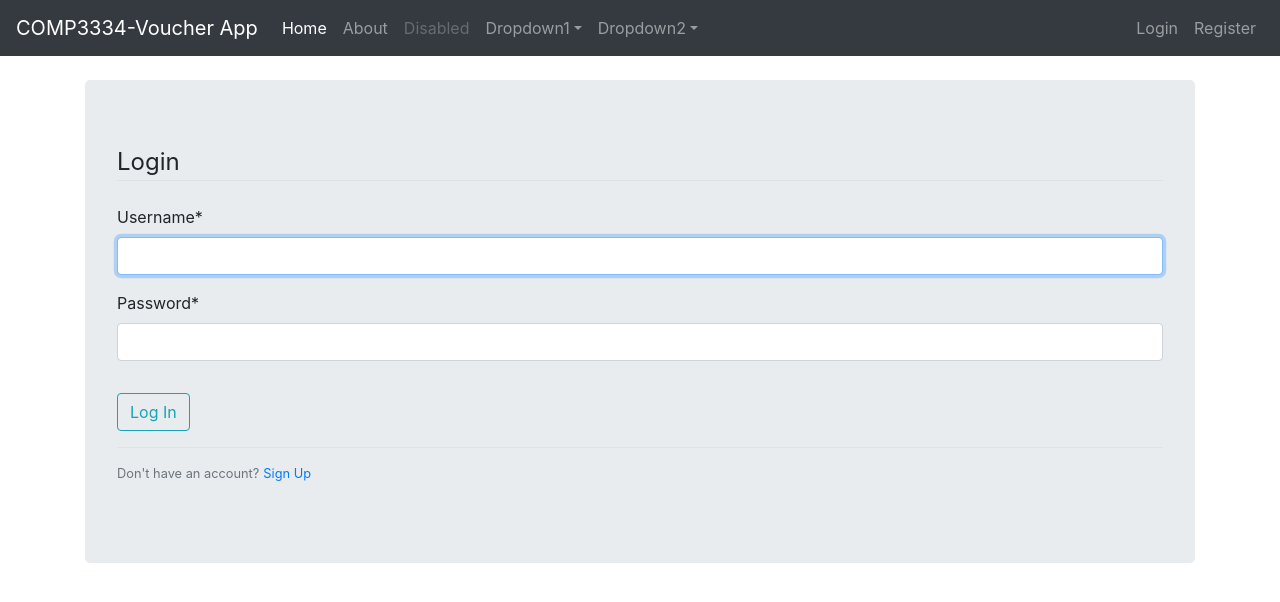
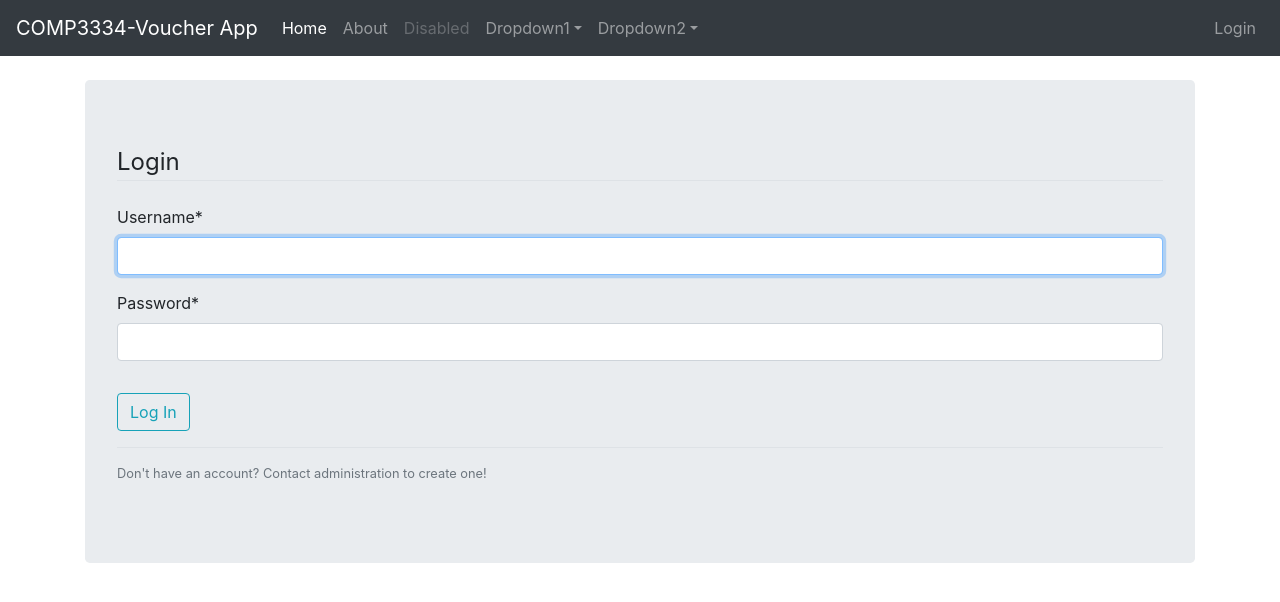
Before and after one commit to SDlearner-maker/VoucherApp, a Django app: page /login/ in a window 1280 px wide. Shown: the top 602 px of the page. Run offline with Django 3.2, Linux system fonts and the light colour scheme; some libraries are stand-ins or nearby versions.

Commit message:
Changed register to password change

```diff
--- a/homepage/templates/homepage/base.htm
+++ b/homepage/templates/homepage/base.htm
@@ -86,15 +86,20 @@
                 <ul class="navbar-nav">
                     {% if user.is_authenticated %}
                         <li class="nav-item">
+                            <a class="nav-link" href="{% url 'register' %}">Change Password</a>
+                        </li>
+                        <li class="nav-link" href="#">
+                            Profile
+                            <!-- this one just template for now -->
+                        </li>
+                        <li class="nav-item">
                             <a class="nav-link" href="{% url 'logout' %}">Log Out</a>
                         </li>
                     {% else %}
                     <li class="nav-item">
                         <a class="nav-link" href="{% url 'login' %}">Login</a>
                     </li>
-                    <li class="nav-item">
-                        <a class="nav-link" href="{% url 'register' %}">Register</a>
-                    </li>
+
 
                     {% endif %}
                 </ul>
--- a/users/templates/users/login.htm
+++ b/users/templates/users/login.htm
@@ -13,7 +13,7 @@
                 <button class="btn btn-outline-info" type="submit">Log In</button>
             </div>
             <div class="border-top pt-3">
-                <small class="text-muted">Don't have an account?<a class="ml-1" href="{% url 'register' %}">Sign Up</a</small>
+                <small class="text-muted">Don't have an account? Contact administration to create one!</small>
             </div>
         </form>
     </div>
```
Also changed, not shown: users/templates/users/register.htm (+2 -5 lines), users/views.py (+5 -5 lines), db.sqlite3.
